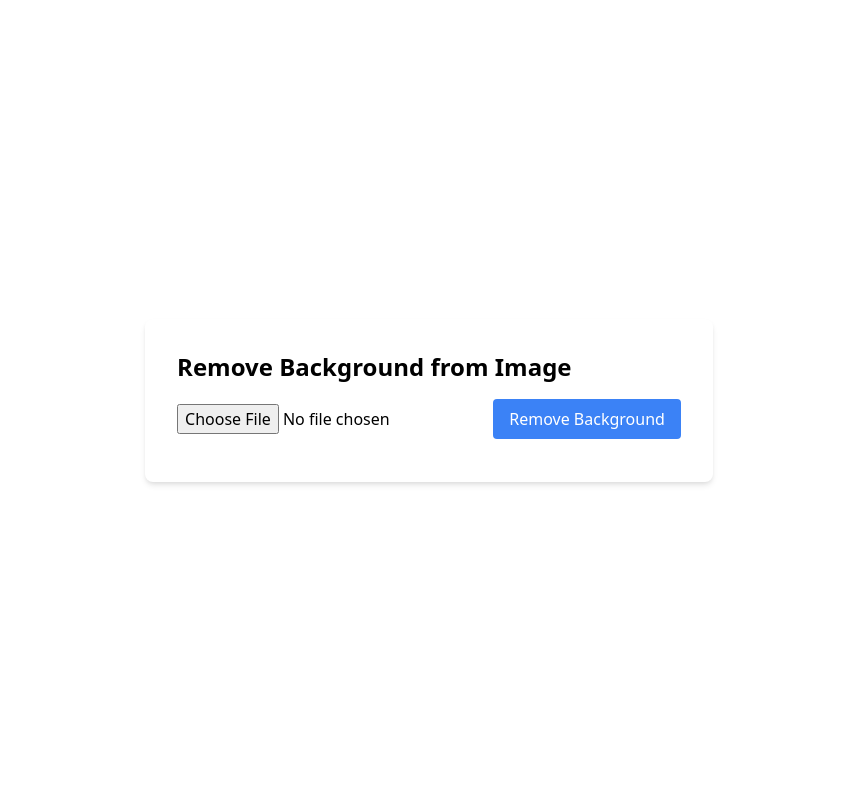
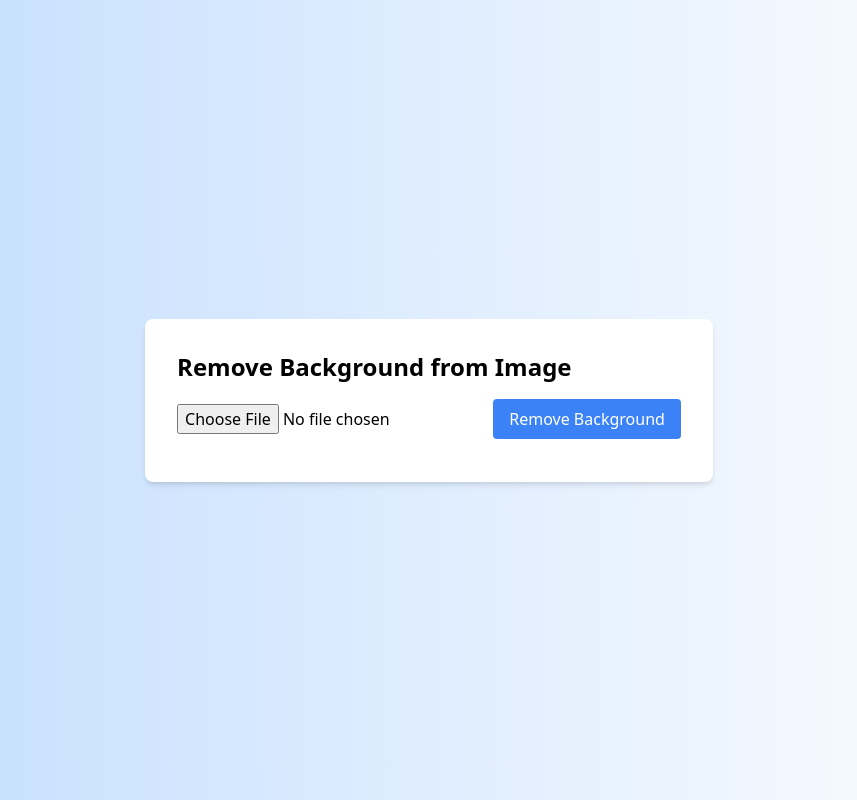
Before and after one commit to TalhaT298/removebg, a Flask app: page / in a window 1280 px wide. Shown: the whole page, without its empty margins (211-1068 px from the left). Run offline with Flask 2, Linux system fonts and the light colour scheme.

Commit message:
background gradient update

```diff
--- a/templates/index.html
+++ b/templates/index.html
@@ -6,7 +6,7 @@
     <link href="https://cdn.jsdelivr.net/npm/tailwindcss@2.2.19/dist/tailwind.min.css" rel="stylesheet">
     <title>Background Remover</title>
 </head>
-<body class="flex items-center justify-center h-screen bg-gradient-to-r from-black-400 to-black-500">
+<body class="flex items-center justify-center h-screen bg-gradient-to-r from-blue-200 to-black-500">
     <div class="bg-white p-8 rounded-lg shadow-md">
         <h1 class="text-2xl font-bold mb-4">Remove Background from Image</h1>
         <form action="/remove_background" method="post" enctype="multipart/form-data">
```
Also changed, not shown: 1 other file.
